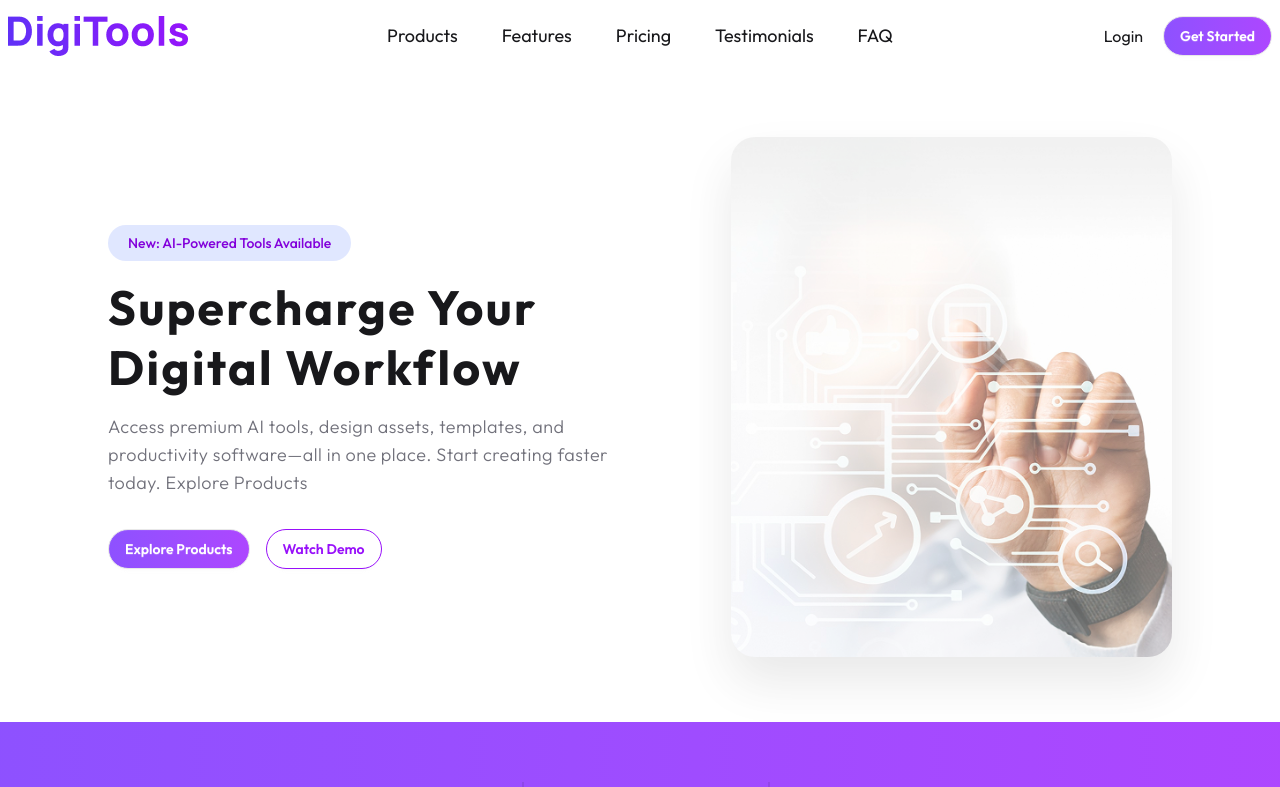
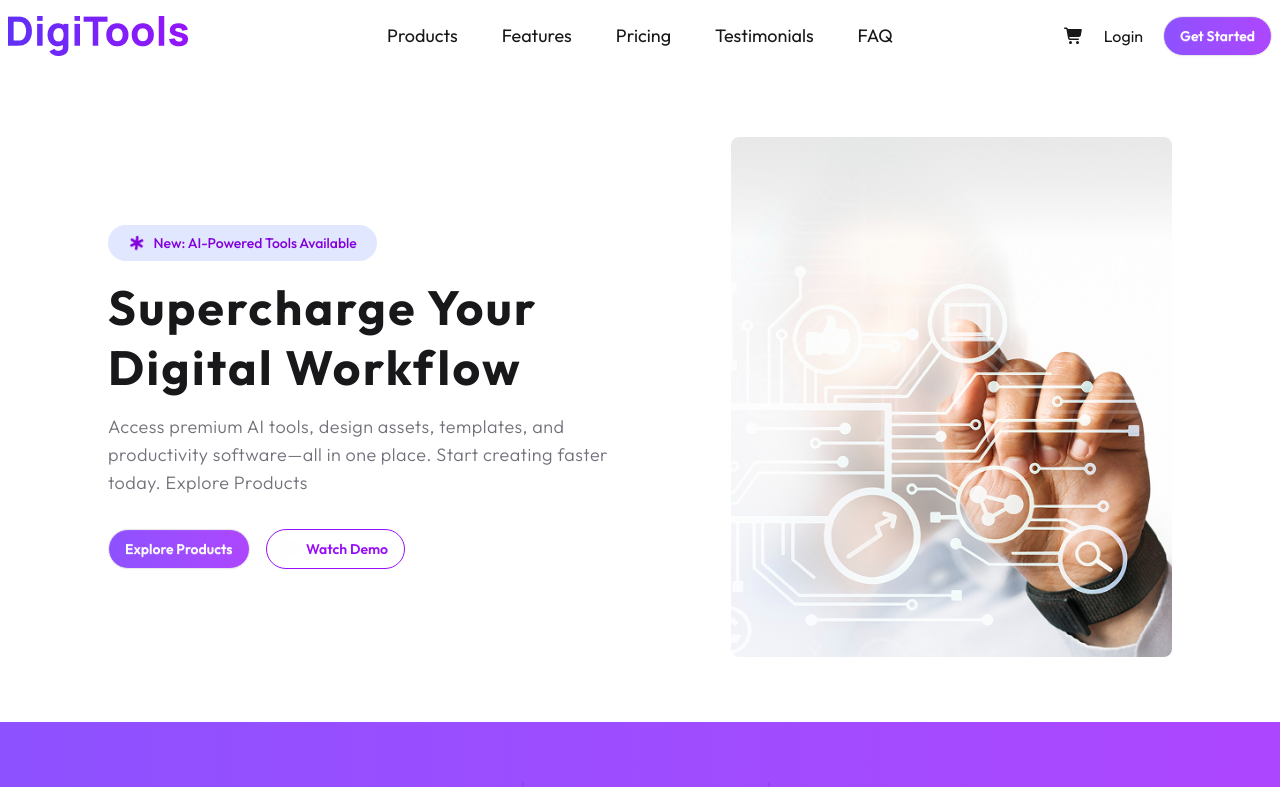
Before and after one commit to gazisaiful07/sohoj-sorol-simple-assignment-6, a React (Vite) app: page / in a window 1280 px wide. Shown: the top 787 px of the page. Built offline with nearby package versions, Linux system fonts and the light colour scheme.

Commit message:
Annimation and Icon added

```diff
--- a/src/component/Banner.jsx
+++ b/src/component/Banner.jsx
@@ -1,5 +1,8 @@
 import BannerImage from "../assets/banner.png";
-// import { FontAwesomeIcon } from '@fortawesome/react-fontawesome'
+import { FontAwesomeIcon } from '@fortawesome/react-fontawesome'
+import { faStarOfLife } from '@fortawesome/free-solid-svg-icons'
+import { faPlay } from '@fortawesome/free-solid-svg-icons'
+
 
 const Banner = () => {
   return (
@@ -7,8 +10,8 @@ const Banner = () => {
       <div className=" mx-auto grid grid-cols-1 lg:grid-cols-2 gap-10 items-center relative z-10">
         {/* Left Content */}
         <div className="space-y-4">
-          <div className="inline-flex items-center gap-2 bg-indigo-100  text-purple-700 text-sm font-medium px-5 py-2 rounded-full">
-            New: AI-Powered Tools Available
+          <div className="inline-flex items-center gap-2 bg-indigo-100  text-purple-700 text-sm font-medium px-5 py-2 rounded-full ">
+            <div className="animate-spin"><FontAwesomeIcon icon={faStarOfLife} /></div> New: AI-Powered Tools Available
           </div>
 
           <h1 className="text-4xl lg:text-5xl font-bold leading-tight  text-black-50 tracking-wider">
@@ -31,7 +34,7 @@ const Banner = () => {
               Explore Products
             </button>
             <button className="btn rounded-full bg-transparent border border-purple-600 text-purple-600 ">
-              Watch Demo
+              <div className="animate-ping"><FontAwesomeIcon icon={faPlay} /></div> Watch Demo
             </button>
           </div>
 
@@ -42,7 +45,7 @@ const Banner = () => {
         <div className="relative flex justify-center lg:justify-end">
           <div className="relative">
             <img
-              className="relative h-130 w-auto object-contain drop-shadow-2xl rounded-3xl animate-pulse"
+              className="relative h-130 w-auto object-contain rounded-lg "
               src={BannerImage}
               alt="AI Models Banner"
             />
--- a/src/component/Cart.jsx
+++ b/src/component/Cart.jsx
@@ -1,4 +1,4 @@
-import React from "react";
+
 import { toast } from "react-toastify";
 const Cart = ({ carts, setCarts }) => {
     const totalPrice = carts.reduce((sum, item) => sum + item.price, 0)
--- a/src/component/NavBar.jsx
+++ b/src/component/NavBar.jsx
@@ -1,3 +1,6 @@
+import { FontAwesomeIcon } from '@fortawesome/react-fontawesome'
+import { faCartShopping } from '@fortawesome/free-solid-svg-icons'
+import Cart from './Cart';
 const NavBar = () => {
   return (
     <div className="navbar max-w-7xl mx-auto">
@@ -25,7 +28,9 @@ const NavBar = () => {
           </li>
         </ul>
       </div>
+
       <div className="navbar-end gap-5">
+        <div className='cursor-pointer'><FontAwesomeIcon icon={faCartShopping} />{Cart}</div>
         <a href="">Login</a>
         <a className="btn bg-linear-to-r from-violet-500 to-purple-500 rounded-full text-white">Get Started</a>
       </div>
```
